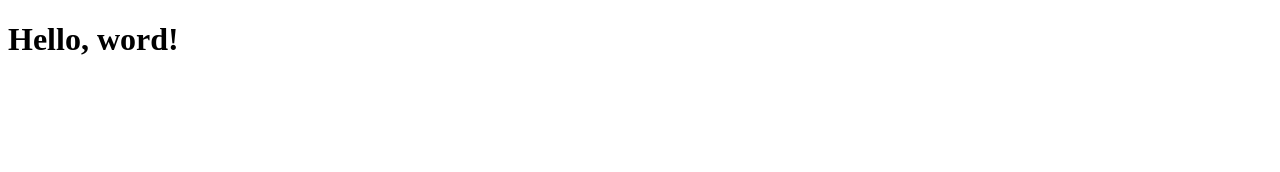
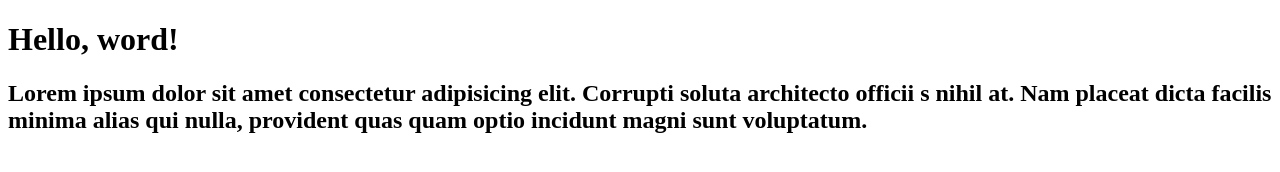
Before and after one commit to Matheuslemes/curso-git01, a plain HTML site: page index.html in a window 1280 px wide. Drawn offline with Linux system fonts and the light colour scheme.

Commit message:
10º commit -  adicionei h2 com lorem

```diff
--- a/index.html
+++ b/index.html
@@ -9,5 +9,10 @@
     <h1>
         Hello, word!
     </h1>
+    <h2>
+        Lorem ipsum dolor sit amet consectetur adipisicing elit. Corrupti soluta architecto officii
+        s nihil at. Nam placeat dicta facilis minima alias qui nulla,
+        provident quas quam optio incidunt magni sunt voluptatum.
+    </h2>
 </body>
 </html>
```
